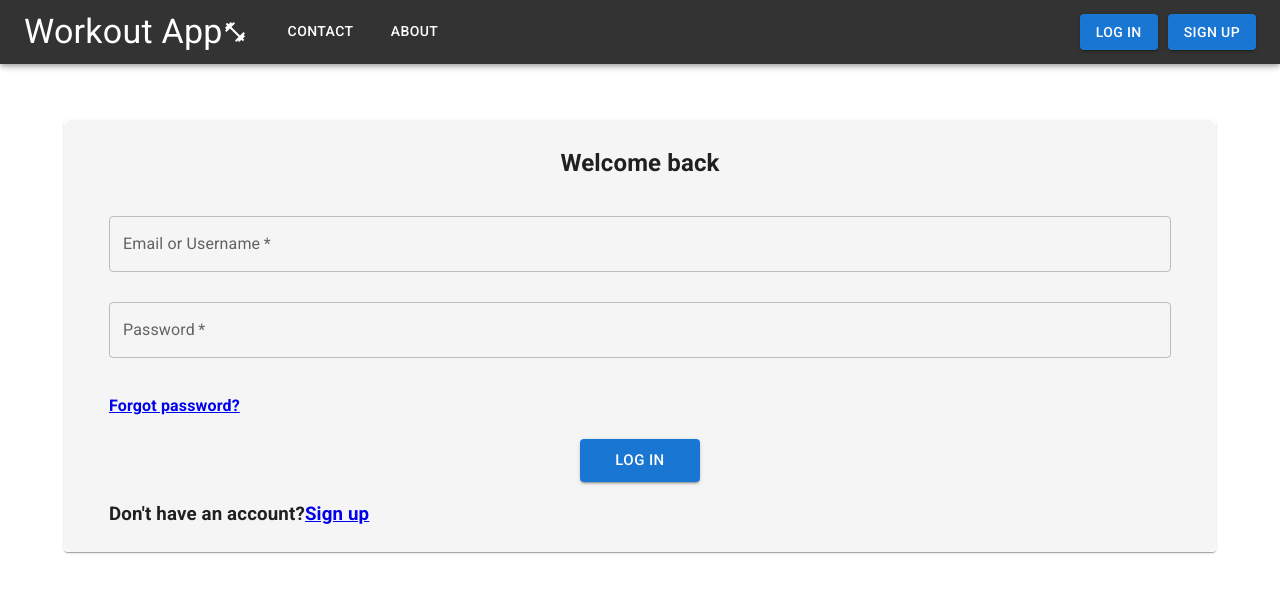
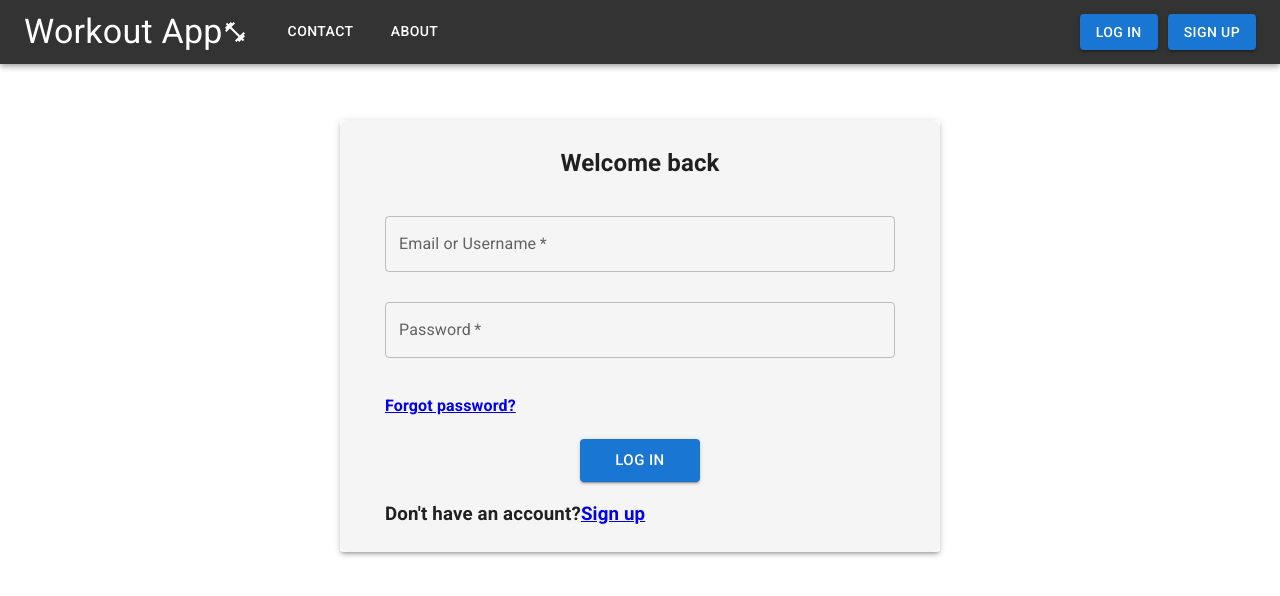
Before and after one commit to robert1021/Workout-App, a React (Create React App) app in the folder frontend/: page /login in a window 1280 px wide. Shown: the top 596 px of the page. Built offline with nearby package versions, Linux system fonts and the light colour scheme.

Commit message:
UI updates

```diff
--- a/frontend/src/components/Forms/Forms.css
+++ b/frontend/src/components/Forms/Forms.css
@@ -4,6 +4,12 @@ form {
   min-width: 300px;
   padding: 5px;
   margin-top: 15vh;
+}
+
+.form-box {
+  min-width: 350px;
+  max-width: 600px;
+  margin: 0px auto;
 }
 
 .form-group {
--- a/frontend/src/components/Forms/LogInForm.css
+++ b/frontend/src/components/Forms/LogInForm.css
@@ -1,3 +1,4 @@
+
 .forgot-password {
     margin-left: 40px;
 }
--- a/frontend/src/components/Forms/LogInForm.js
+++ b/frontend/src/components/Forms/LogInForm.js
@@ -34,7 +34,7 @@ export default function LogInForm() {
 
   return (
     <Container>
-      <Paper>
+      <Paper elevation={3} className="form-box">
         <form noValidate autoComplete="off" onSubmit={handleSubmit}>
           <Stack alignItems="center">
             <h2>Welcome back</h2>
--- a/frontend/src/components/Forms/ResetPasswordForm.js
+++ b/frontend/src/components/Forms/ResetPasswordForm.js
@@ -26,7 +26,7 @@ export default function ResetPasswordForm() {
 
   return (
     <Container>
-      <Paper elevation={2}>
+      <Paper elevation={3} className="form-box">
         <form noValidate autoComplete="off" onSubmit={handleSubmit}>
           <Stack alignItems="center">
             <h2>Reset your password</h2>
--- a/frontend/src/components/Forms/SignUpForm.js
+++ b/frontend/src/components/Forms/SignUpForm.js
@@ -85,7 +85,7 @@ export default function SignUpForm() {
 
   return (
     <Container>
-      <Paper>
+      <Paper elevation={3} className="form-box">
         <form noValidate autoComplete="off" onSubmit={handleSubmit}>
           <Stack alignItems="center">
             <h2>Get started with Workout App</h2>
```
